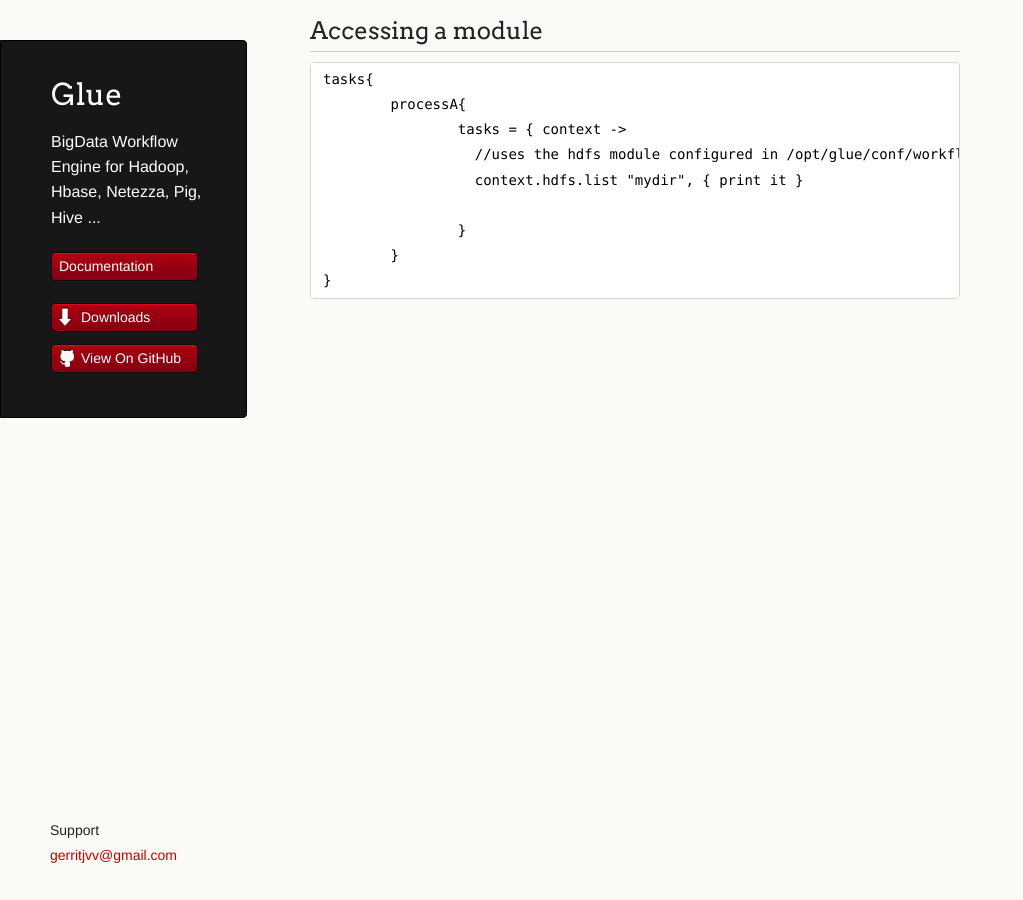
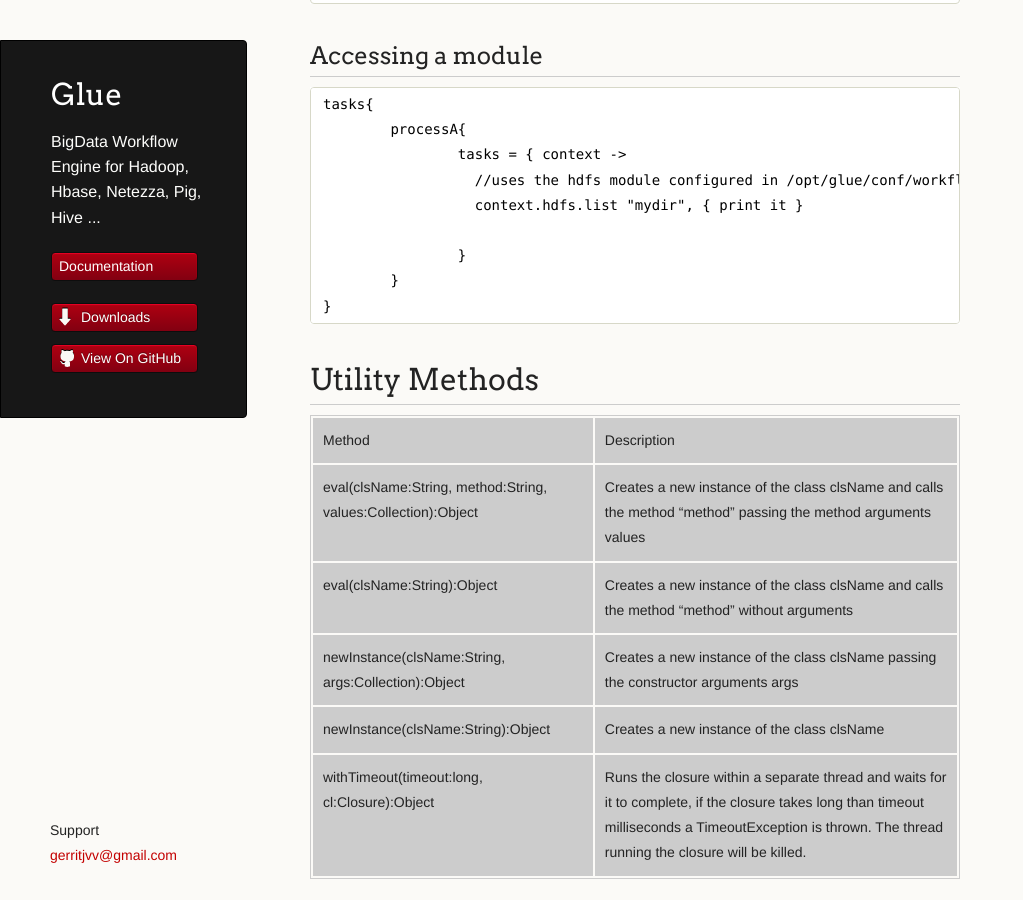
Before and after one commit to gerritjvv/glue, a Jekyll site: the page built from gluecontext.markdown, in a window 1280 px wide and 900 px high, scrolled down 862 px. Shown: the whole window, without its empty margins (0-1023 px from the left). Built offline with Jekyll 4.4.1, drawn with Linux system fonts in a browser that asks for light colours; Markdown is read by kramdown in place of the engine named in the settings; some of the changed text lies outside the part shown.

Commit message:
Fixes #17

```diff
--- a/gluecontext.markdown
+++ b/gluecontext.markdown
@@ -13,6 +13,7 @@ The Glue context is a single Map/Dictionary instance shared between all processe
 The context is used to:
 * Share data between processes
 * Provide access to modules
+* Provide utility methods
 
 ## Sharing Data between Processes
 
@@ -45,3 +46,12 @@ The context is used to:
 			}
 		}
 	}
+
+# Utility Methods
+
+Method | Description
+eval(clsName:String, method:String, values:Collection):Object| Creates a new instance of the class clsName and calls the method "method" passing the method arguments values
+eval(clsName:String):Object | Creates a new instance of the class clsName and calls the method "method" without arguments
+newInstance(clsName:String, args:Collection):Object| Creates a new instance of the class clsName passing the constructor arguments args
+newInstance(clsName:String):Object| Creates a new instance of the class clsName
+withTimeout(timeout:long, cl:Closure):Object| Runs the closure within a separate thread and waits for it to complete, if the closure takes long than timeout milliseconds a TimeoutException is thrown. The thread running the closure will be killed.
```
